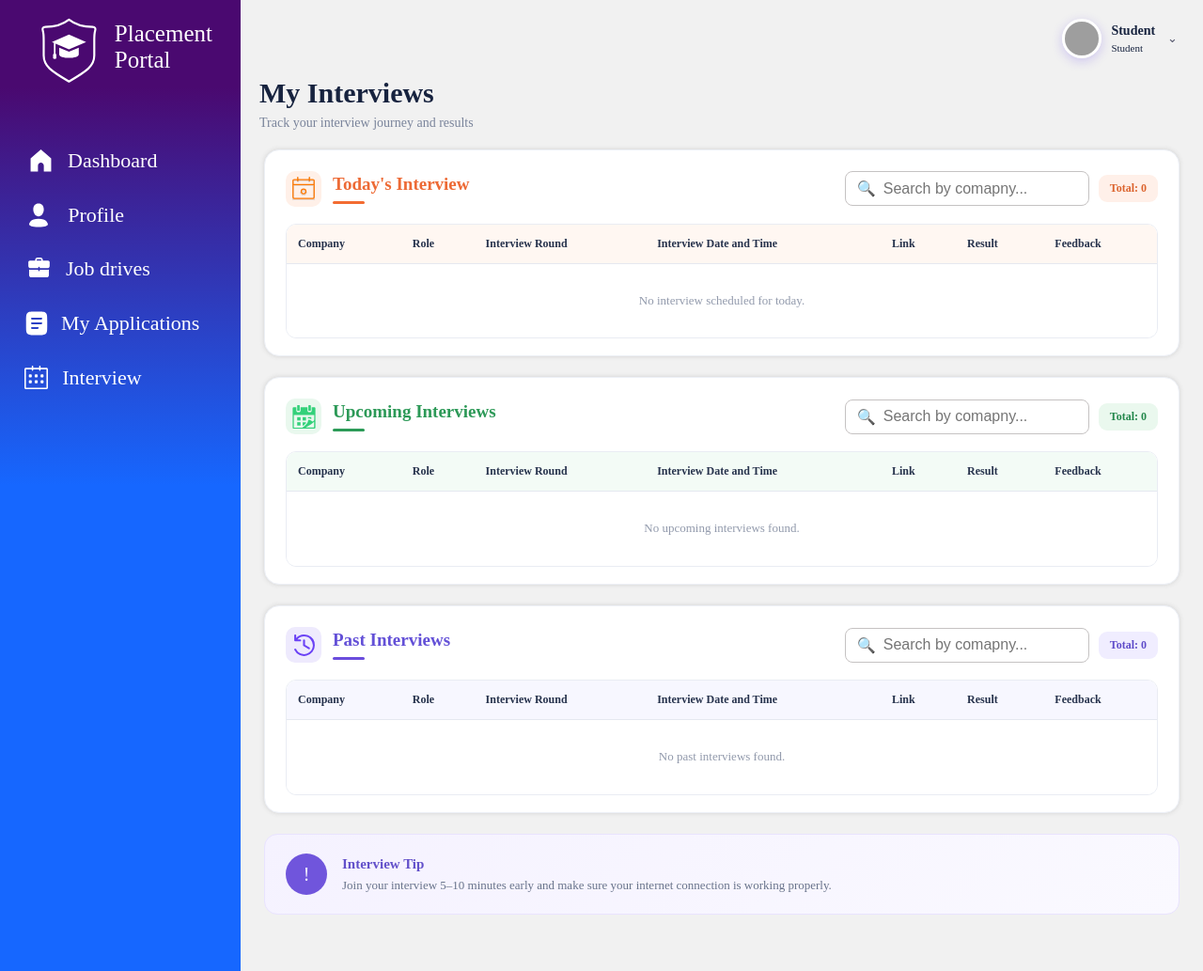
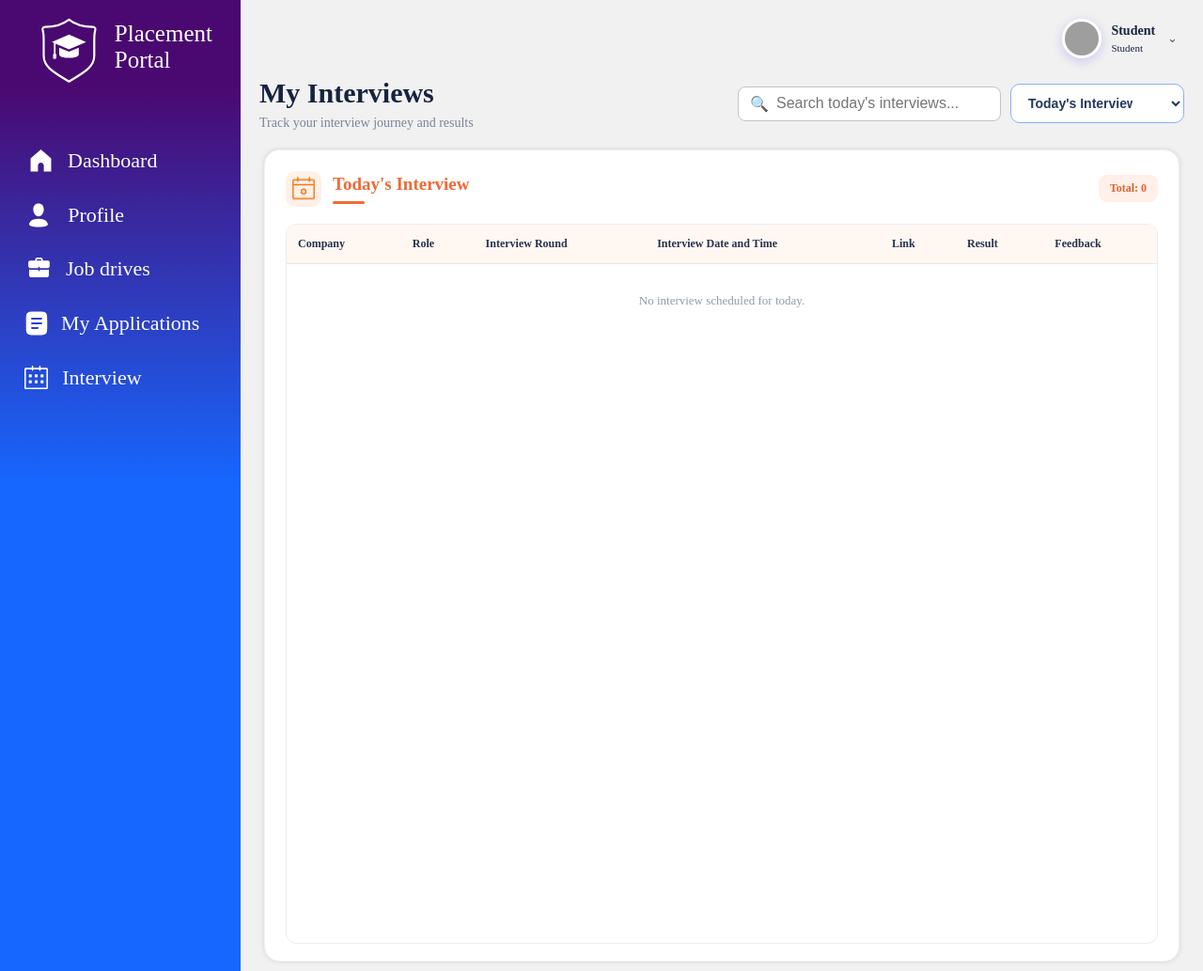
Before and after one commit to hiteshkumbhar/Smart_Placement_Management_System, a Python web app: template templates/Student_interview.html in a window 1280 px wide. Shown: the whole page at 94% size. Run offline with Jinja, Linux system fonts and the light colour scheme; the template is opened without the code that fills it, so the values that code supplies are empty; grey boxes are pictures that could not be loaded.

Commit message:
Add files via upload

```diff
--- a/templates/Student_interview.html
+++ b/templates/Student_interview.html
@@ -251,10 +251,10 @@
     }
 
     .scrollable-bottom-section {
-        padding: 5px;
+    padding: 5px 5px 10px 5px;
     flex: 1;
-        overflow-y: auto;
     min-height: 0;
+    overflow: hidden;
     }
 
     .interview-header {
@@ -294,13 +294,17 @@
     }
 
     .interview-section {
+    height: 100%;
+    min-height: 0;
+    display: flex;
+    flex-direction: column;
+    overflow: hidden;
     background: #fff;
     border: 1px solid #edf0f6;
     border-radius: 16px;
     padding: 22px 22px 18px;
-        margin-bottom: 22px;
+    margin-bottom: 20px;
     box-shadow: 0px 0px 5px rgb(209, 209, 209);
-        overflow: hidden;
 }
 
     .section-heading {
@@ -406,7 +410,9 @@
 
     .table-scroll {
     width: 100%;
-        overflow-x: auto;
+    flex: 1;
+    min-height: 0;
+    overflow: auto;
     border: 1px solid #e9ecf3;
     border-radius: 11px;
 }
@@ -728,40 +734,6 @@
         color: #929aac !important;
     }
 
-    .interview-tip {
-        display: flex;
-        align-items: center;
-        gap: 16px;
-        padding: 20px 22px;
-        margin-top: 6px;
-        border-radius: 14px;
-        background: linear-gradient(135deg, #f5f2ff, #faf9ff);
-        border: 1px solid #e9e3ff;
-    }
-
-    .tip-icon {
-        width: 44px;
-        height: 44px;
-        flex: 0 0 44px;
-        display: grid;
-        place-items: center;
-        border-radius: 50%;
-        background: #7055dc;
-        color: #fff;
-        font-size: 20px;
-    }
-
-    .interview-tip strong {
-        display: block;
-        margin-bottom: 4px;
-        color: #6250ca;
-        font-size: 15px;
-    }
-
-    .interview-tip span {
-        color: #68738a;
-        font-size: 13px;
-    }
 
     .company-logo {
         height: 42px;
@@ -772,6 +744,48 @@
         justify-content: center;
 
     }
+     /* Filter */
+    .job-filter {
+
+        flex-shrink: 0;
+        /* NEW: Prevent filter from squishing */
+    }
+
+
+    .job-filter select {
+        width: 185px;
+        height: 42px;
+        padding: 0 38px 0 14px;
+        border: 1px solid #8bb0f5;
+        border-radius: 10px;
+        outline: none;
+        background: #fff;
+        color: #23385e;
+        font-size: 14px;
+        font-weight: 600;
+        cursor: pointer;
+    }
+
+    .job-filter select:focus {
+        border-color: #2563eb;
+        box-shadow: 0 0 0 3px rgba(37, 99, 235, .10);
+    }
+
+    .interview-controls {
+        display: flex;
+        align-items: center;
+        gap: 10px;
+    }
+
+    .interview-controls .search {
+        width: 280px;
+        margin: 0;
+    }
+
+    .interview-controls .job-filter {
+        flex-shrink: 0;
+    }
+
 
     @media (max-width: 768px) {
         .interview-page {
@@ -790,9 +804,6 @@
             align-items: flex-start;
         }
 
-        .interview-tip {
-            align-items: flex-start;
-        }
     }
 </style>
 {%endblock%}
@@ -867,13 +878,25 @@
                 <h1>My Interviews</h1>
                 <p>Track your interview journey and results</p>
             </div>
-
+            <div class="interview-controls">
+                <div class="search">
+                    <span class="icon">🔍</span>
+                    <input type="text" id="interview-search" placeholder="Search today's interviews...">
+                </div>
+                <div class="job-filter">
+                    <select id="interview-filter" onchange="filterInterviews(this.value)">
+                        <option value="today">Today's Interview</option>
+                        <option value="past">Past Interviews</option>
+                        <option value="upcoming">Upcoming Interviews</option>
+                    </select>
+                </div>
+            </div>
         </div>
     </div>
     <div class="scrollable-bottom-section">
 
         <!-- Today's Interview -->
-    <section class="interview-section today-section">
+        <section id="today-interviews" class="interview-section today-section">
                 <div class="section-heading">
                 <div class="section-title">
                     <div class="section-icon"><svg width="30px" height="30px" viewBox="0 0 24 24" fill="none"
@@ -890,7 +913,8 @@
                                     <circle cx="12" cy="14" r="2" stroke="#ff7800" stroke-linejoin="round"></circle>
                                 </g>
                                 <g filter="url(#filter2_d_15_286)">
-                                <path d="M7 2V5" stroke="#ff7800" stroke-linecap="round" stroke-linejoin="round"></path>
+                                    <path d="M7 2V5" stroke="#ff7800" stroke-linecap="round" stroke-linejoin="round">
+                                    </path>
                                 </g>
                                 <g filter="url(#filter3_d_15_286)">
                                     <path d="M17 2V5" stroke="#ff7800" stroke-linecap="round" stroke-linejoin="round">
@@ -907,7 +931,8 @@
                                         <feGaussianBlur stdDeviation="0.5"></feGaussianBlur>
                                         <feColorMatrix type="matrix" values="0 0 0 0 0 0 0 0 0 0 0 0 0 0 0 0 0 0 0.1 0">
                                         </feColorMatrix>
-                                    <feBlend mode="normal" in2="BackgroundImageFix" result="effect1_dropShadow_15_286">
+                                        <feBlend mode="normal" in2="BackgroundImageFix"
+                                            result="effect1_dropShadow_15_286">
                                         </feBlend>
                                         <feBlend mode="normal" in="SourceGraphic" in2="effect1_dropShadow_15_286"
                                             result="shape"></feBlend>
@@ -922,7 +947,8 @@
                                         <feGaussianBlur stdDeviation="0.5"></feGaussianBlur>
                                         <feColorMatrix type="matrix" values="0 0 0 0 0 0 0 0 0 0 0 0 0 0 0 0 0 0 0.1 0">
                                         </feColorMatrix>
-                                    <feBlend mode="normal" in2="BackgroundImageFix" result="effect1_dropShadow_15_286">
+                                        <feBlend mode="normal" in2="BackgroundImageFix"
+                                            result="effect1_dropShadow_15_286">
                                         </feBlend>
                                         <feBlend mode="normal" in="SourceGraphic" in2="effect1_dropShadow_15_286"
                                             result="shape"></feBlend>
@@ -937,7 +963,8 @@
                                         <feGaussianBlur stdDeviation="0.5"></feGaussianBlur>
                                         <feColorMatrix type="matrix" values="0 0 0 0 0 0 0 0 0 0 0 0 0 0 0 0 0 0 0.1 0">
                                         </feColorMatrix>
-                                    <feBlend mode="normal" in2="BackgroundImageFix" result="effect1_dropShadow_15_286">
+                                        <feBlend mode="normal" in2="BackgroundImageFix"
+                                            result="effect1_dropShadow_15_286">
                                         </feBlend>
                                         <feBlend mode="normal" in="SourceGraphic" in2="effect1_dropShadow_15_286"
                                             result="shape"></feBlend>
@@ -952,7 +979,8 @@
                                         <feGaussianBlur stdDeviation="0.5"></feGaussianBlur>
                                         <feColorMatrix type="matrix" values="0 0 0 0 0 0 0 0 0 0 0 0 0 0 0 0 0 0 0.1 0">
                                         </feColorMatrix>
-                                    <feBlend mode="normal" in2="BackgroundImageFix" result="effect1_dropShadow_15_286">
+                                        <feBlend mode="normal" in2="BackgroundImageFix"
+                                            result="effect1_dropShadow_15_286">
                                         </feBlend>
                                         <feBlend mode="normal" in="SourceGraphic" in2="effect1_dropShadow_15_286"
                                             result="shape"></feBlend>
@@ -963,18 +991,12 @@
                     <h2>Today's Interview</h2>
                 </div>
                 <div style="display: flex; align-items: center; justify-content: center; gap: 10px;">
-                <form method='POST' action="{{url_for('student.Student_interview')}}">
-                    <div class="search">
-                        <span class="icon">🔍</span>
-                        <input type="text" name="today_search" id="searchInput" placeholder="Search by comapny..." />
-                    </div>
-                </form>
                     <span class="count-badge">Total: {{ Todays_interview|length }}</span>
                 </div>
             </div>
 
             <div class="table-scroll">
-            <table class="interview-table">
+                <table id="today-table" class="interview-table">
                     <thead>
                         <tr>
                             <th>Company</th>
@@ -997,9 +1019,11 @@
                                             alt="Company Logo" class="company-logo" style="height:45px;">
                                         {% else %}
                                         <svg fill="#000000" width="50px" height="50px" viewBox="0 0 50 50"
-                                        xmlns="http://www.w3.org/2000/svg" xmlns:xlink="http://www.w3.org/1999/xlink">
+                                            xmlns="http://www.w3.org/2000/svg"
+                                            xmlns:xlink="http://www.w3.org/1999/xlink">
                                             <g id="SVGRepo_bgCarrier" stroke-width="0"></g>
-                                        <g id="SVGRepo_tracerCarrier" stroke-linecap="round" stroke-linejoin="round">
+                                            <g id="SVGRepo_tracerCarrier" stroke-linecap="round"
+                                                stroke-linejoin="round">
                                             </g>
                                             <g id="SVGRepo_iconCarrier">
                                                 <path
@@ -1032,7 +1056,8 @@
                                 {% elif result in ['rejected', 'failed', 'not selected'] %}
                                 <span class="result-badge result-rejected">{{ interview_round[5] }}</span>
                                 {% elif result in ['', 'none', 'pending', 'not decided'] %}
-                            <span class="result-badge result-pending">{{ interview_round[5] if interview_round[5] else
+                                <span class="result-badge result-pending">{{ interview_round[5] if interview_round[5]
+                                    else
                                     '—' }}</span>
                                 {% else %}
                                 <span class="result-badge result-default">{{ interview_round[5] }}</span>
@@ -1079,7 +1104,7 @@
         </section>
 
         <!-- Upcoming Interviews -->
-    <section class="interview-section upcoming-section">
+        <section id="upcoming-interviews" class="interview-section upcoming-section">
                 <div class="section-heading">
                 <div class="section-title">
                     <div class="section-icon"><svg version="1.1" id="Capa_1" xmlns="http://www.w3.org/2000/svg"
@@ -1099,7 +1124,8 @@
                                         <path style="fill:#33d17a;"
                                             d="M14.751,1.443h-1.876v2.316c0,0.517-0.465,0.938-1.037,0.938h-0.707 c-0.572,0-1.038-0.421-1.038-0.938V1.443h-4.62v2.316c0,0.517-0.465,0.938-1.038,0.938H3.73c-0.57,0-1.037-0.421-1.037-0.938 V1.443H0.816c-0.312,0-0.566,0.255-0.566,0.568v12.994c0,0.313,0.254,0.566,0.347,0.566h13.938c0.53,0,0.786-0.253,0.786-0.566 V2.009C15.32,1.698,15.064,1.443,14.751,1.443z M14.447,14.287c0,0.564-0.486,0.515-0.486,0.515H8.88c0,0,3.107-1.557,5.567-3.768 C14.447,11.034,14.447,13.635,14.447,14.287z M14.554,9.474c-0.213,0.841-0.684,1.815-1.543,1.178 c-1.252-0.927-2.486-1.714-2.645,0.15c-0.131,1.57-3.033,3.705-3.665,4.151H1.193c-0.099,0-0.177-0.079-0.177-0.177v-8.01 c0-0.099,0.079-0.178,0.177-0.178h13.184c0.097,0,0.178,0.079,0.178,0.178L14.554,9.474L14.554,9.474z">
                                         </path>
-                                    <rect x="3.258" y="7.97" style="fill:#33d17a;" width="2.202" height="2.201"></rect>
+                                        <rect x="3.258" y="7.97" style="fill:#33d17a;" width="2.202" height="2.201">
+                                        </rect>
                                         <rect x="6.88" y="7.97" style="fill:#33d17a;" width="2.2" height="2.201"></rect>
                                         <rect x="3.258" y="11.309" style="fill:#33d17a;" width="2.202" height="2.201">
                                         </rect>
@@ -1116,18 +1142,12 @@
                     <h2>Upcoming Interviews</h2>
                 </div>
                 <div style="display: flex; align-items: center; justify-content: center; gap: 10px;">
-                <form method='POST' action="{{url_for('student.Student_interview')}}">
-                    <div class="search">
-                        <span class="icon">🔍</span>
-                        <input type="text" name="upcoming_search" id="searchInput" placeholder="Search by comapny..." />
-                    </div>
-                </form>
                     <span class="count-badge">Total: {{ upcoming_interviews|length }}</span>
                 </div>
             </div>
 
             <div class="table-scroll">
-            <table class="interview-table">
+                <table id="upcoming-table" class="interview-table">
                     <thead>
                         <tr>
                             <th>Company</th>
@@ -1150,9 +1170,11 @@
                                             alt="Company Logo" class="company-logo" style="height:45px;">
                                         {% else %}
                                         <svg fill="#000000" width="50px" height="50px" viewBox="0 0 50 50"
-                                        xmlns="http://www.w3.org/2000/svg" xmlns:xlink="http://www.w3.org/1999/xlink">
+                                            xmlns="http://www.w3.org/2000/svg"
+                                            xmlns:xlink="http://www.w3.org/1999/xlink">
                                             <g id="SVGRepo_bgCarrier" stroke-width="0"></g>
-                                        <g id="SVGRepo_tracerCarrier" stroke-linecap="round" stroke-linejoin="round">
+                                            <g id="SVGRepo_tracerCarrier" stroke-linecap="round"
+                                                stroke-linejoin="round">
                                             </g>
                                             <g id="SVGRepo_iconCarrier">
                                                 <path
@@ -1185,7 +1207,8 @@
                                 {% elif result in ['rejected', 'failed', 'not selected'] %}
                                 <span class="result-badge result-rejected">{{ interview_round[5] }}</span>
                                 {% elif result in ['', 'none', 'pending', 'not decided'] %}
-                            <span class="result-badge result-pending">{{ interview_round[5] if interview_round[5] else
+                                <span class="result-badge result-pending">{{ interview_round[5] if interview_round[5]
+                                    else
                                     '—' }}</span>
                                 {% else %}
                                 <span class="result-badge result-default">{{ interview_round[5] }}</span>
@@ -1233,7 +1256,7 @@
 
 
         <!-- Past Interviews -->
-    <section class="interview-section past-section">
+        <section id="past-interviews" class="interview-section past-section">
                 <div class="section-heading">
                 <div class="section-title">
                     <div class="section-icon"><svg width="25px" height="25px" viewBox="0 0 48 48"
@@ -1260,18 +1283,12 @@
                     <h2>Past Interviews</h2>
                 </div>
                 <div style="display: flex; align-items: center; justify-content: center; gap: 10px;">
-                <form method='POST' action="{{url_for('student.Student_interview')}}">
-                    <div class="search">
-                        <span class="icon">🔍</span>
-                        <input type="text" name="past_search" id="searchInput" placeholder="Search by comapny..." />
-                    </div>
-                </form>
                     <span class="count-badge">Total: {{ Past_interviews|length }}</span>
                 </div>
             </div>
 
             <div class="table-scroll">
-            <table class="interview-table">
+                <table id="past-table" class="interview-table">
                     <thead>
                         <tr>
                             <th>Company</th>
@@ -1294,9 +1311,11 @@
                                             alt="Company Logo" class="company-logo" style="height:45px;">
                                         {% else %}
                                         <svg fill="#000000" width="50px" height="50px" viewBox="0 0 50 50"
-                                        xmlns="http://www.w3.org/2000/svg" xmlns:xlink="http://www.w3.org/1999/xlink">
+                                            xmlns="http://www.w3.org/2000/svg"
+                                            xmlns:xlink="http://www.w3.org/1999/xlink">
                                             <g id="SVGRepo_bgCarrier" stroke-width="0"></g>
-                                        <g id="SVGRepo_tracerCarrier" stroke-linecap="round" stroke-linejoin="round">
+                                            <g id="SVGRepo_tracerCarrier" stroke-linecap="round"
+                                                stroke-linejoin="round">
                                             </g>
                                             <g id="SVGRepo_iconCarrier">
                                                 <path
@@ -1329,7 +1348,8 @@
                                 {% elif result in 'rejected' %}
                                 <span class="result-badge result-rejected">{{ interview_round[5] }}</span>
                                 {% elif result in ['', 'none', 'pending'] %}
-                            <span class="result-badge result-pending">{{ interview_round[5] if interview_round[5] else
+                                <span class="result-badge result-pending">{{ interview_round[5] if interview_round[5]
+                                    else
                                     '—' }}</span>
                                 {% else %}
                                 <span class="result-badge result-default">{{ interview_round[5] }}</span>
@@ -1375,19 +1395,97 @@
             {% endfor %}
         </section>
 
-
-    <div class="interview-tip">
-        <div class="tip-icon">!</div>
-        <div>
-            <strong>Interview Tip</strong>
-            <span>Join your interview 5–10 minutes early and make sure your internet connection is working
-                properly.</span>
-        </div>
-    </div>
     </div>
 </div>
 
 <script>
+
+    function filterInterviews(filter) {
+
+    const todaySection = document.getElementById("today-interviews");
+    const pastSection = document.getElementById("past-interviews");
+    const upcomingSection = document.getElementById("upcoming-interviews");
+
+    const searchBox = document.getElementById("interview-search");
+
+    // Hide all sections
+    todaySection.style.display = "none";
+    pastSection.style.display = "none";
+    upcomingSection.style.display = "none";
+
+    // Show selected section
+    if (filter === "today") {
+
+        todaySection.style.display = "flex";
+        searchBox.placeholder = "Search today's interviews...";
+
+    }
+    else if (filter === "past") {
+
+        pastSection.style.display = "flex";
+        searchBox.placeholder = "Search past interviews...";
+
+    }
+    else if (filter === "upcoming") {
+
+        upcomingSection.style.display = "flex";
+        searchBox.placeholder = "Search upcoming interviews...";
+
+    }
+
+    // Clear search whenever filter changes
+    searchBox.value = "";
+
+    // Show all rows again
+    document.querySelectorAll(".interview-table tbody tr").forEach(row => {
+        row.style.display = "";
+    });
+}
+
+document.getElementById("interview-search").addEventListener("input", function () {
+
+    const searchValue = this.value.toLowerCase().trim();
+
+    const selectedFilter = document.getElementById("interview-filter").value;
+
+    let tableId;
+
+    if (selectedFilter === "today") {
+        tableId = "today-table";
+    }
+    else if (selectedFilter === "past") {
+        tableId = "past-table";
+    }
+    else if (selectedFilter === "upcoming") {
+        tableId = "upcoming-table";
+    }
+
+    const table = document.getElementById(tableId);
+
+    if (!table) return;
+
+    const rows = table.querySelectorAll("tbody tr");
+
+    rows.forEach(row => {
+
+        const rowText = row.textContent.toLowerCase();
+
+        if (rowText.includes(searchValue)) {
+            row.style.display = "";
+        } else {
+            row.style.display = "none";
+        }
+
+    });
+
+});
+
+
+    // Show Today's Interviews when page loads
+    document.addEventListener("DOMContentLoaded", function () {
+        filterInterviews("today");
+    });
+
 
     function openJD(jobId) {
 
```
Lines whose indentation alone changed are shown as unchanged.
